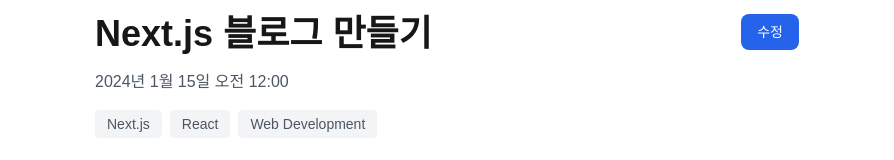
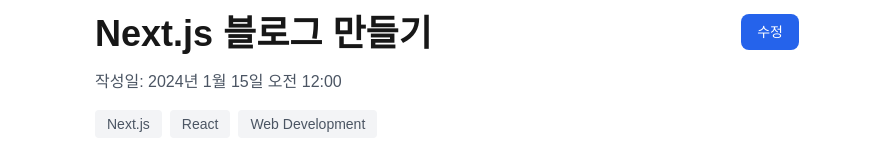
Before and after one commit to 1031nice/blog, a Next.js app: page /posts/1 in a window 1280 px wide. Shown: the part 147-307 px from the top of the page, without its empty margins (193-1087 px from the left). Built offline with nearby package versions, Linux system fonts and the light colour scheme.

Commit message:
feat: add updatedAt tracking for post edits
- Add updatedAt field to Post interface
- Automatically update timestamp on post modification
- Display both created and updated dates on post detail page
- Store updatedAt in frontmatter for persistence

```diff
--- a/app/posts/[id]/page.tsx
+++ b/app/posts/[id]/page.tsx
@@ -36,8 +36,9 @@
             수정
           </Link>
         </div>
-        <p className="text-gray-600 dark:text-gray-400">
-          {new Date(post.date).toLocaleString('ko-KR', {
+        <div className="text-gray-600 dark:text-gray-400 space-y-1">
+          <p>
+            작성일: {new Date(post.date).toLocaleString('ko-KR', {
               year: 'numeric',
               month: 'long',
               day: 'numeric',
@@ -45,6 +46,18 @@
               minute: '2-digit'
             })}
           </p>
+          {post.updatedAt && (
+            <p className="text-sm">
+              수정일: {new Date(post.updatedAt).toLocaleString('ko-KR', {
+                year: 'numeric',
+                month: 'long',
+                day: 'numeric',
+                hour: '2-digit',
+                minute: '2-digit'
+              })}
+            </p>
+          )}
+        </div>
         {post.tags && post.tags.length > 0 && (
           <div className="flex flex-wrap gap-2 mt-4">
             {post.tags.map((tag) => (
--- a/content/posts/1762070849196.md
+++ b/content/posts/1762070849196.md
@@ -5,7 +5,9 @@
 excerpt: "기능 테스트"
 tags:
   - "life"
+updatedAt: "2025-11-03T13:24:02.953Z"
 ---
 
 날이 쌀쌀하다.
 감기에 걸린 것 같다.
+따뜻한 걸 마셔야겠다.
--- a/lib/posts.ts
+++ b/lib/posts.ts
@@ -8,6 +8,7 @@
   excerpt: string
   content: string
   tags?: string[]
+  updatedAt?: string
 }
 
 const POSTS_DIR = join(process.cwd(), 'content', 'posts')
@@ -89,7 +90,8 @@
       date: frontmatter.date || '',
       excerpt: frontmatter.excerpt || '',
       content: body.trim(),
-      tags: Array.isArray(frontmatter.tags) ? frontmatter.tags : (frontmatter.tags ? [frontmatter.tags] : [])
+      tags: Array.isArray(frontmatter.tags) ? frontmatter.tags : (frontmatter.tags ? [frontmatter.tags] : []),
+      updatedAt: frontmatter.updatedAt
     }
   } catch (error) {
     console.error(`파일 파싱 오류 ${filePath}:`, error)
@@ -103,12 +105,16 @@
     ? `tags:\n${post.tags.map(tag => `  - "${tag}"`).join('\n')}`
     : 'tags: []'
 
+  const updatedAtYaml = post.updatedAt
+    ? `updatedAt: "${post.updatedAt}"`
+    : ''
+
   return `---
 id: "${post.id}"
 title: "${post.title}"
 date: "${post.date}"
 excerpt: "${post.excerpt}"
-${tagsYaml}
+${tagsYaml}${updatedAtYaml ? `\n${updatedAtYaml}` : ''}
 ---
 
 ${post.content}`
@@ -191,6 +197,7 @@
     ...updatedPost,
     id: existingPost.id, // ID는 변경하지 않음
     date: existingPost.date, // 날짜는 변경하지 않음 (생성일 유지)
+    updatedAt: new Date().toISOString(), // 수정 시간 추가
   }
 
   const fileName = `${id}.md`
```
Lines whose indentation alone changed are shown as unchanged.
